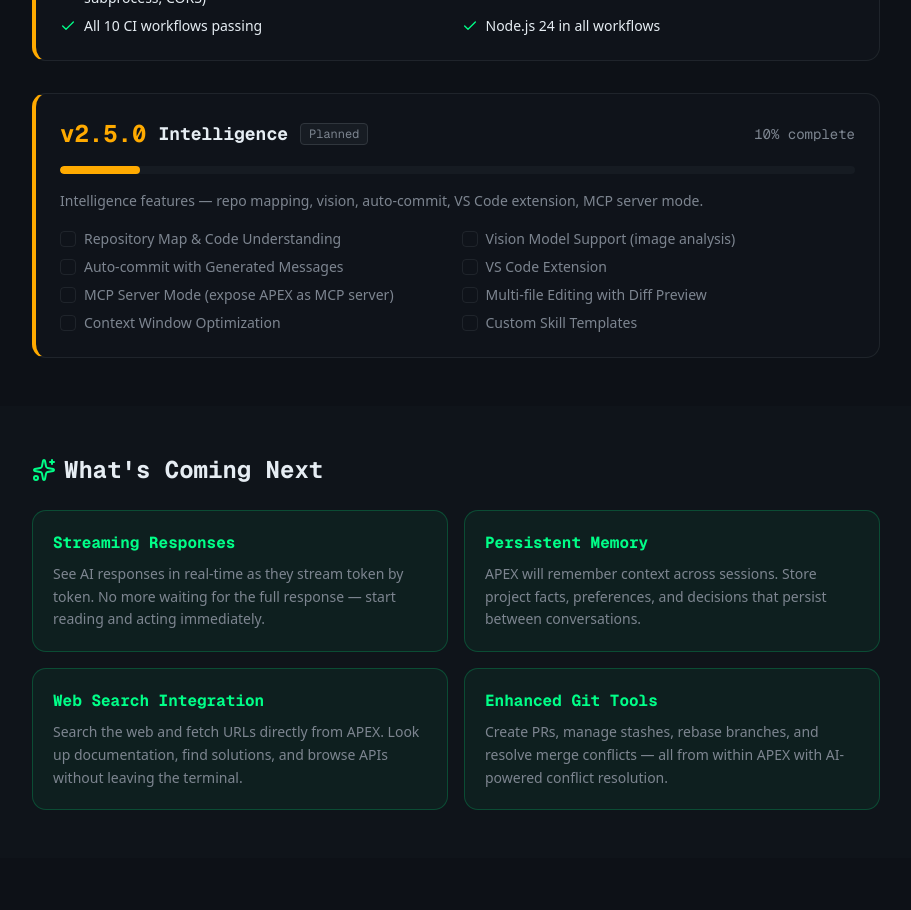
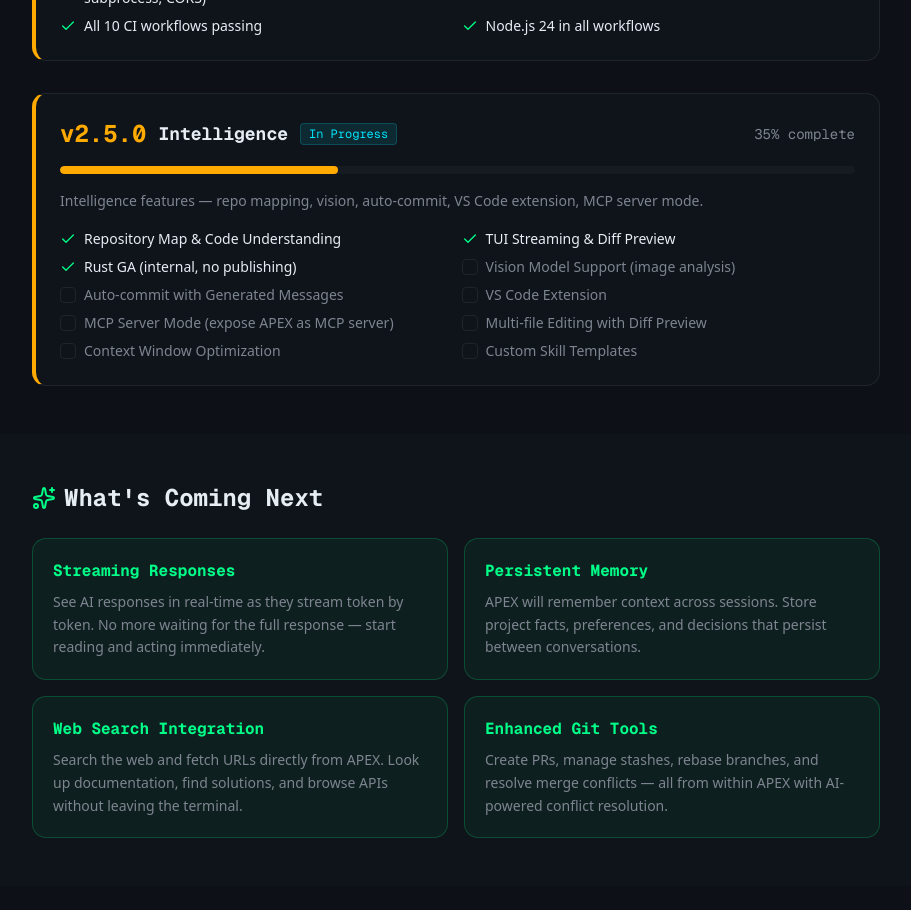
Before and after one commit to Ggboykxz/APEX, a Next.js app: page /roadmap in a window 1280 px wide. Shown: the part 1500-2410 px from the top of the page, without its empty margins (184-1095 px from the left). Built offline with nearby package versions, Linux system fonts and the light colour scheme.

Commit message:
docs(website): record v2.5 wave 1 progress and add adr-0005

```diff
--- a/mkdocs.yml
+++ b/mkdocs.yml
@@ -97,6 +97,7 @@
           - ADR-0002: adr/ADR-0002-rust-permission-init.md
           - ADR-0003: adr/ADR-0003-rust-rate-limiter-storage.md
           - ADR-0004: adr/ADR-0004-rust-distribution-deferred.md
+          - ADR-0005: adr/ADR-0005-symbolic-repo-map.md
   - Changelog: changelog.md
 
 extra:
--- a/src/app/roadmap/page.tsx
+++ b/src/app/roadmap/page.tsx
@@ -80,10 +80,12 @@
     ]
   },
   {
-    version: 'v2.5.0', name: 'Intelligence', status: 'planned' as const, progress: 10, color: '#ffaa00',
+    version: 'v2.5.0', name: 'Intelligence', status: 'next' as const, progress: 35, color: '#ffaa00',
     desc: 'Intelligence features — repo mapping, vision, auto-commit, VS Code extension, MCP server mode.',
     features: [
-      { text: 'Repository Map & Code Understanding', done: false },
+      { text: 'Repository Map & Code Understanding', done: true },
+      { text: 'TUI Streaming & Diff Preview', done: true },
+      { text: 'Rust GA (internal, no publishing)', done: true },
       { text: 'Vision Model Support (image analysis)', done: false },
       { text: 'Auto-commit with Generated Messages', done: false },
       { text: 'VS Code Extension', done: false },
```
Also changed, not shown: 4 other files (tests, documents, lock files or other folders).
